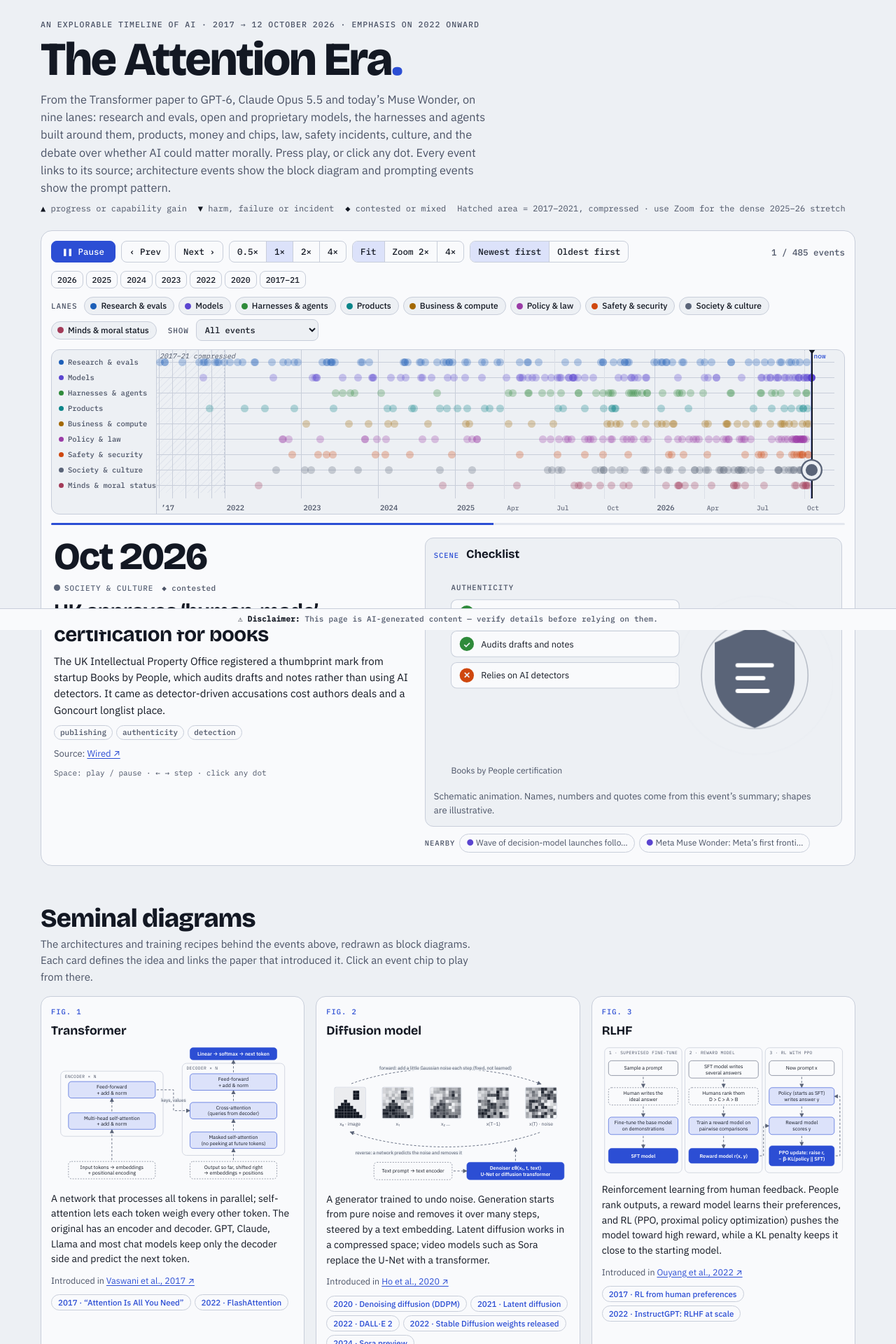
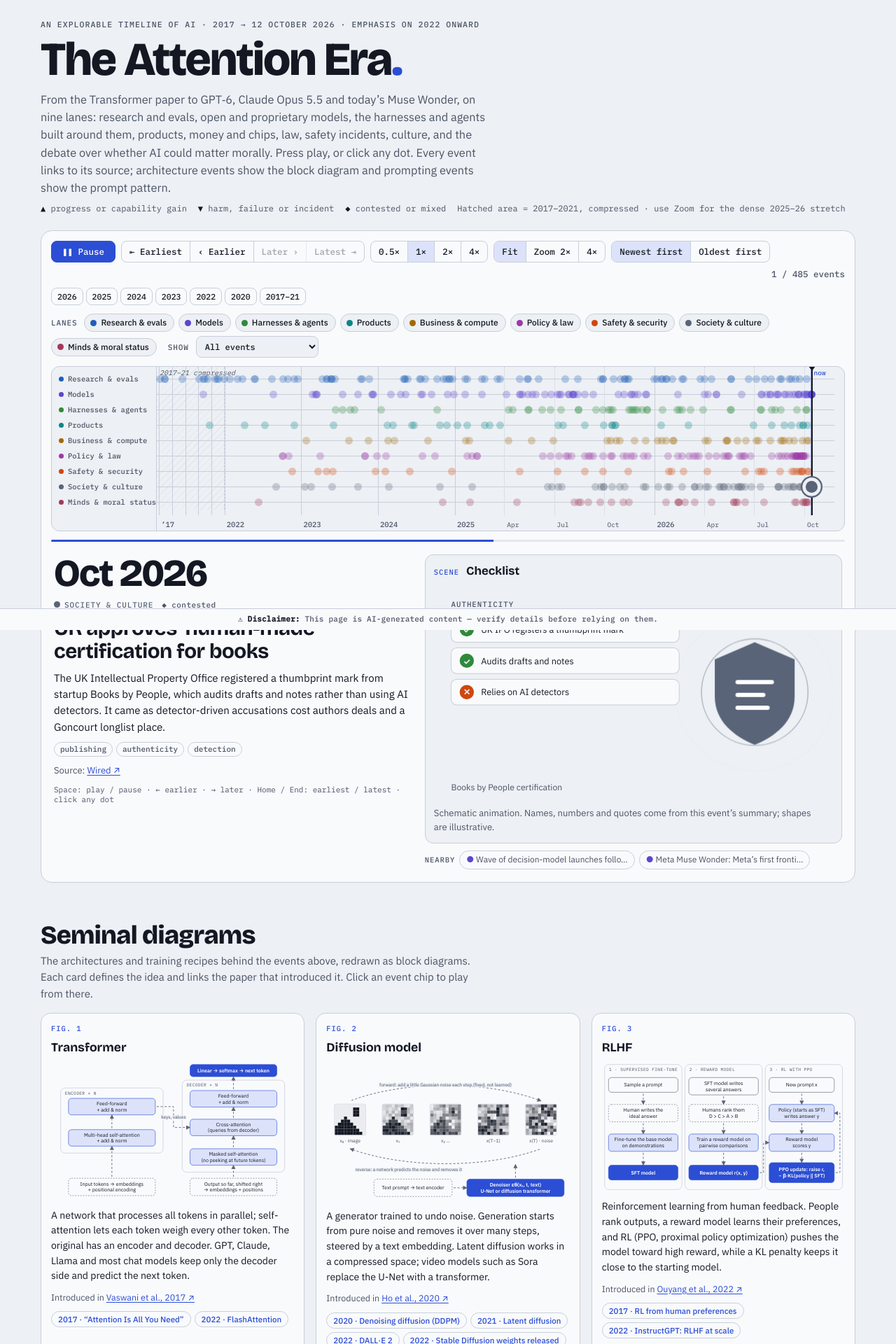
Before and after one commit to rcanand/rcanand.github.io, a Jekyll site: the page dynamic/the-attention-era.html, which Jekyll copies as it is, in a window 1280 px wide. Shown: the top 1920 px of the page at 70% size. Built offline with Jekyll 4.4.1, drawn with Linux system fonts in a browser that asks for light colours.

Commit message:
Better nav buttons v6

```diff
--- a/dynamic/the-attention-era.html
+++ b/dynamic/the-attention-era.html
@@ -43,6 +43,8 @@
 .controls{display:flex;flex-wrap:wrap;align-items:center;gap:8px}
 .btn{font:500 12.5px/1 var(--mono);color:var(--ink);background:transparent;border:1px solid var(--rule);border-radius:8px;padding:8px 11px;cursor:pointer;display:inline-flex;align-items:center;gap:6px;white-space:nowrap}
 .btn:hover{border-color:var(--line)}
+.btn:disabled{opacity:.38;cursor:default}
+@media (max-width:480px){.controls .seg .btn{padding:8px 7px;font-size:12px}}.btn:disabled:hover{border-color:var(--rule)}
 .btn.primary{background:var(--accent);border-color:var(--accent);color:var(--on-accent);min-width:92px;justify-content:center}
 .btn[aria-pressed="true"]{background:var(--accent-soft);border-color:var(--accent);color:var(--ink)}
 .seg{display:inline-flex;border:1px solid var(--rule);border-radius:8px;overflow:hidden}
@@ -283,8 +285,12 @@
   <section class="player" id="player" aria-label="Timeline player">
     <div class="controls">
       <button class="btn primary" id="playBtn" type="button" aria-label="Play">▶ Play</button>
-      <button class="btn" id="prevBtn" type="button">‹ Prev</button>
-      <button class="btn" id="nextBtn" type="button">Next ›</button>
+      <div class="seg" role="group" aria-label="Step through time">
+        <button class="btn" id="firstBtn" type="button" title="Jump to the earliest event" aria-label="Earliest event">⇤ Earliest</button>
+        <button class="btn" id="prevBtn" type="button" title="Step to the next earlier event" aria-label="Earlier event">‹ Earlier</button>
+        <button class="btn" id="nextBtn" type="button" title="Step to the next later event" aria-label="Later event">Later ›</button>
+        <button class="btn" id="lastBtn" type="button" title="Jump to the latest event" aria-label="Latest event">Latest ⇥</button>
+      </div>
       <div class="seg" role="group" aria-label="Speed">
         <button class="btn" type="button" data-speed="0.5" aria-pressed="false">0.5×</button>
         <button class="btn" type="button" data-speed="1" aria-pressed="true">1×</button>
@@ -1756,7 +1762,7 @@
    <h2 class="ev-title">${esc(e.t)}</h2><p class="ev-sum">${esc(e.s)}</p>
    ${e.tg.length?`<div class="tags">${e.tg.map(t=>`<span>${esc(t)}</span>`).join("")}</div>`:""}
    <div class="src">Source: <a href="${e.u}" target="_blank" rel="noopener">${esc(e.src)} ↗</a></div>
-   <div class="hint">Space: play / pause · ← → step · click any dot</div>`;
+   <div class="hint">Space: play / pause · ← earlier · → later · Home / End: earliest / latest · click any dot</div>`;
   let r="";
   if(e.f)r+=figBlock(e.f,FIGNUM[e.f]);
   if(e.p)r+=(e.f?`<div style="height:12px"></div>`:"")+`<div class="fig">${snipBlock(e.p)}</div>`;
@@ -1784,12 +1792,17 @@
 function setPlaying(p){const s=seq();if(p&&s.indexOf(EVENTS[st.cur])===s.length-1)st.cur=s[0].i,render();
   st.playing=p;playBtn.textContent=p?"❚❚ Pause":"▶ Play";playBtn.setAttribute("aria-label",p?"Pause":"Play");schedule();}
 playBtn.addEventListener("click",()=>setPlaying(!st.playing));
-document.getElementById("prevBtn").addEventListener("click",()=>step(-1));
-document.getElementById("nextBtn").addEventListener("click",()=>step(1));
+/* Earlier/Later always move through time, whichever playback order is chosen */
+const stepTime=d=>step(DESC()?-d:d);
+const edge=latest=>{const s=EVENTS.filter(visible);const t=latest?s[s.length-1]:s[0];if(t)go(t.i,true);};
+document.getElementById("prevBtn").addEventListener("click",()=>stepTime(-1));
+document.getElementById("nextBtn").addEventListener("click",()=>stepTime(1));
+document.getElementById("firstBtn").addEventListener("click",()=>edge(false));
+document.getElementById("lastBtn").addEventListener("click",()=>edge(true));
 document.querySelectorAll("[data-speed]").forEach(b=>b.addEventListener("click",()=>{st.speed=+b.dataset.speed;document.querySelectorAll("[data-speed]").forEach(x=>x.setAttribute("aria-pressed",String(x===b)));schedule();}));
 document.addEventListener("keydown",ev=>{const tg=ev.target.tagName;if(tg==="INPUT"||tg==="SELECT"||tg==="TEXTAREA")return;
   if(ev.code==="Space"&&tg!=="BUTTON"){ev.preventDefault();setPlaying(!st.playing);}
-  else if(ev.key==="ArrowRight"){step(DESC()?-1:1);}else if(ev.key==="ArrowLeft"){step(DESC()?1:-1);}});
+  else if(ev.key==="ArrowRight"){stepTime(1);}else if(ev.key==="ArrowLeft"){stepTime(-1);}else if(ev.key==="Home"){ev.preventDefault();edge(false);}else if(ev.key==="End"){ev.preventDefault();edge(true);}});
 function startIndex(){const s=seq();if(!s.length)return 0;if(!DESC()){const a=s.find(e=>e.t.indexOf("Attention Is All")>=0);if(a)return a.i;}return s[0].i;}
 function setOrder(o){if(o===st.order)return;st.order=o;lsSet("ae-order",o);
   document.querySelectorAll("[data-order]").forEach(x=>x.setAttribute("aria-pressed",String(x.dataset.order===o)));
```
Also changed, not shown: other parts of dynamic/the-attention-era.html (+3 -1 lines).
